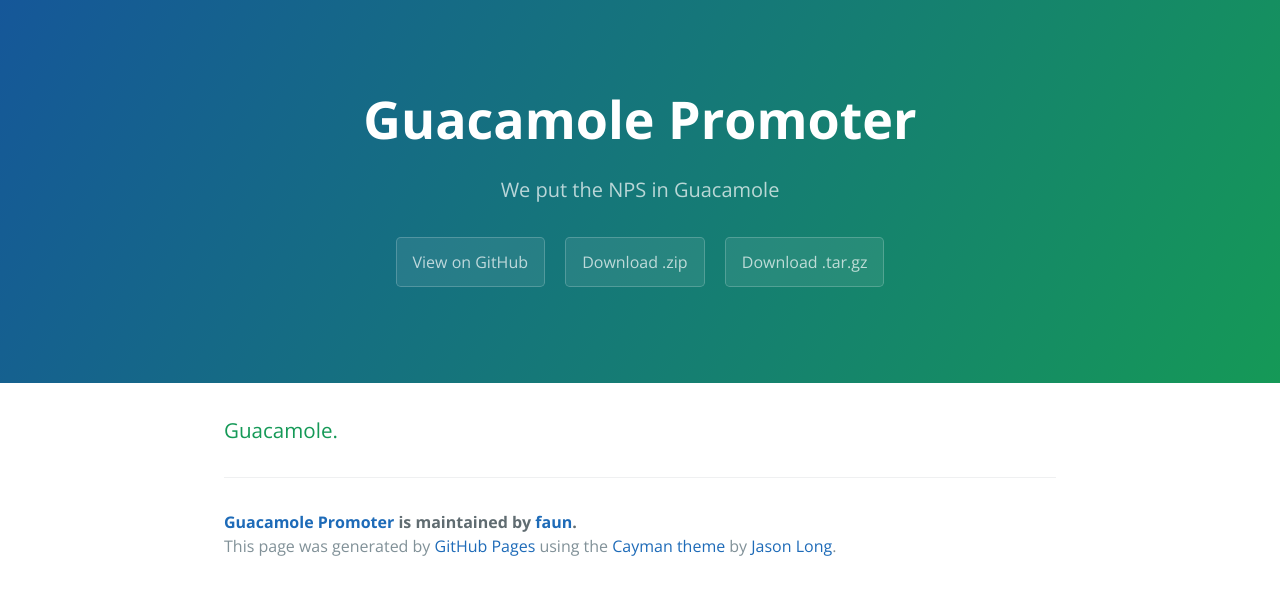
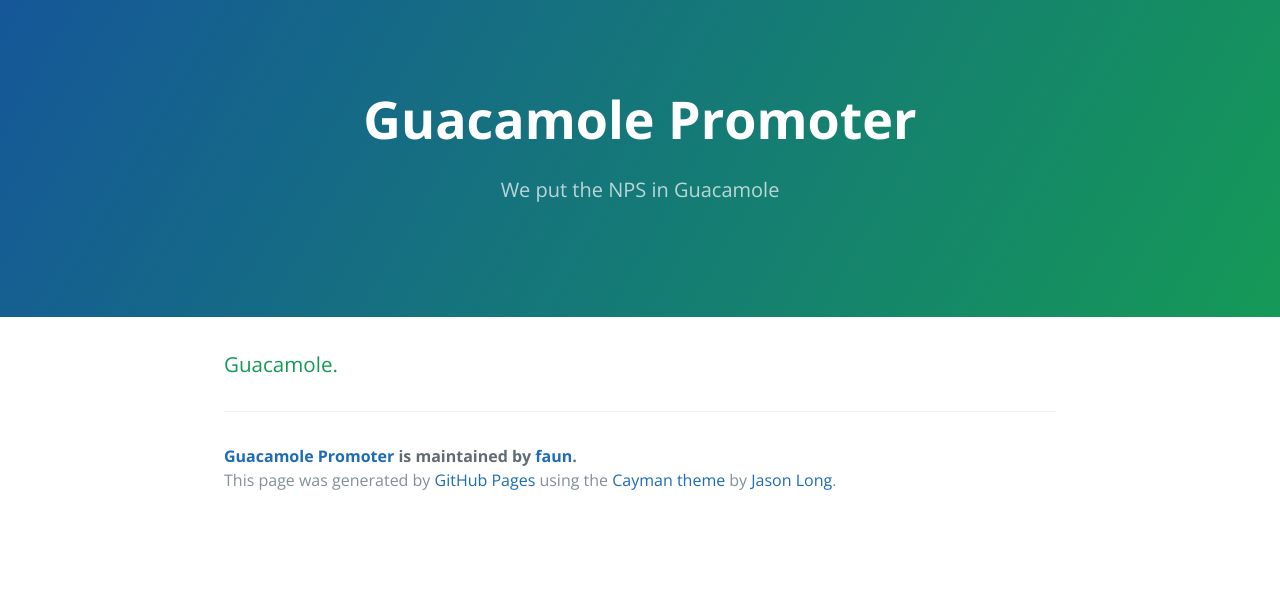
Before and after one commit to faun/guacamole, a plain HTML site: page index.html in a window 1280 px wide. Drawn offline with nearby package versions, Linux system fonts and the light colour scheme.

Commit message:
Remove links

```diff
--- a/index.html
+++ b/index.html
@@ -13,9 +13,6 @@
     <section class="page-header">
       <h1 class="project-name">Guacamole Promoter</h1>
       <h2 class="project-tagline">We put the NPS in Guacamole</h2>
-      <a href="https://github.com/faun/guacamole" class="btn">View on GitHub</a>
-      <a href="https://github.com/faun/guacamole/zipball/master" class="btn">Download .zip</a>
-      <a href="https://github.com/faun/guacamole/tarball/master" class="btn">Download .tar.gz</a>
     </section>
 
     <section class="main-content">
```
